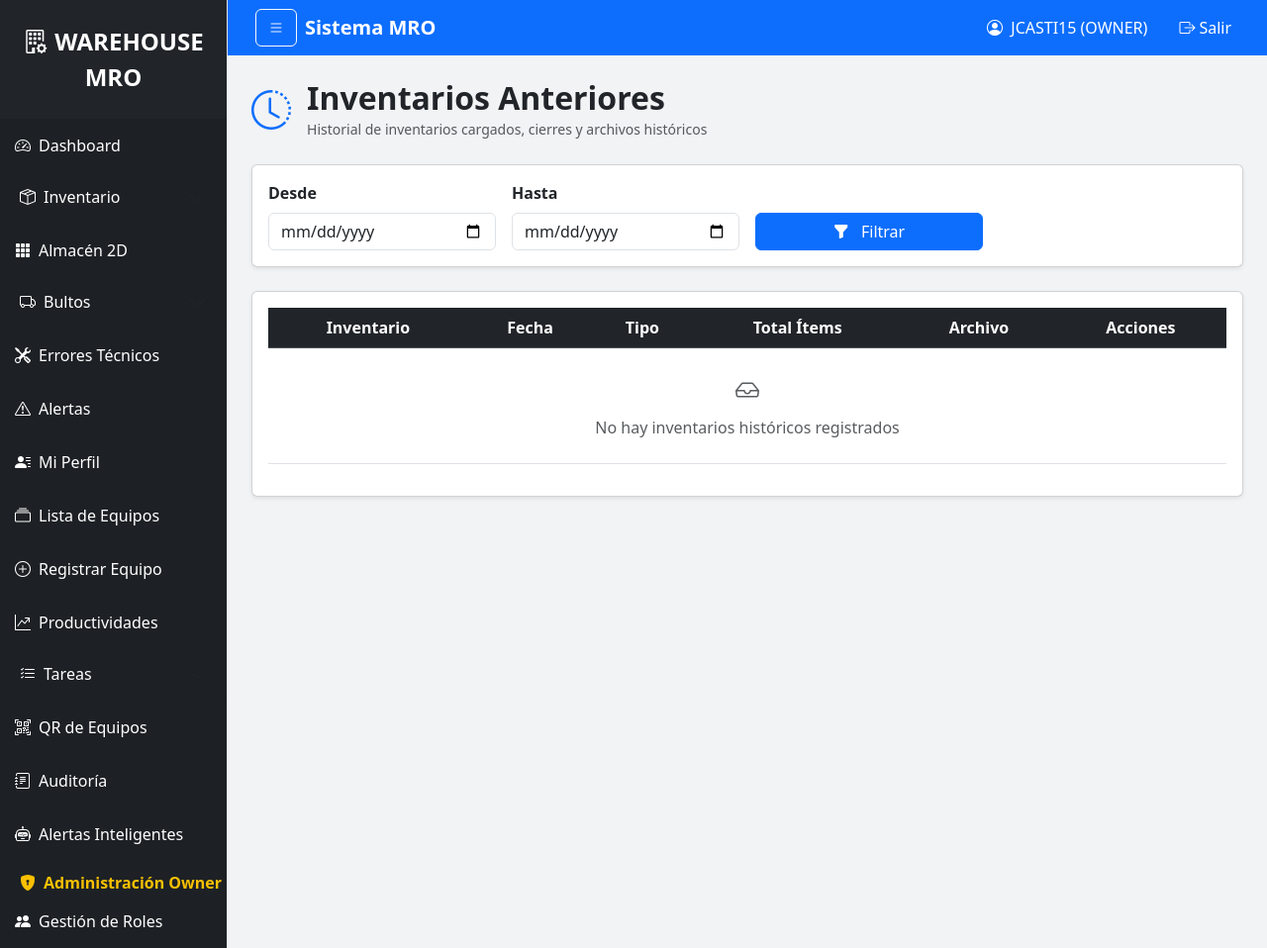
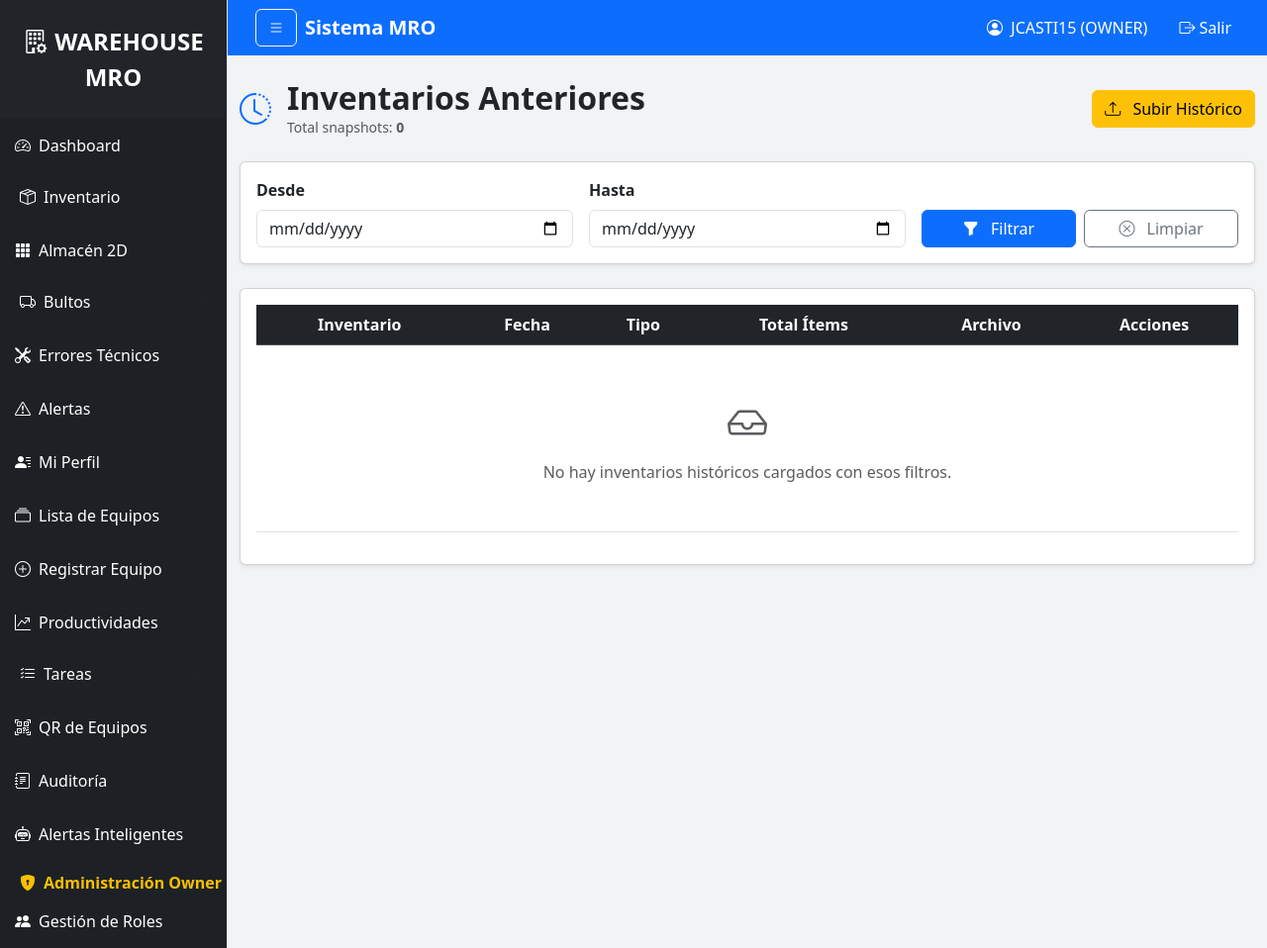
Before and after one commit to Joselu04991/warehouse_mro_4-main, a Flask app: page /inventory/history in a window 1280 px wide. Shown: the whole page at 99% size. Run offline with Flask 3, Linux system fonts and the light colour scheme; a user stored in the database is signed in; parts of the project's set-up code (start-up, migrations or seed data) failed here and were passed over.

Commit message:
Update history.html

```diff
--- a/templates/inventory/history.html
+++ b/templates/inventory/history.html
@@ -1,51 +1,45 @@
 {% extends "base.html" %}
 {% block content %}
 
-<div class="container-fluid">
-
-  <!-- ================= HEADER ================= -->
-  <div class="d-flex align-items-center mb-4">
-    <div class="me-3">
-      <i class="bi bi-clock-history fs-1 text-primary"></i>
-    </div>
+<div class="d-flex align-items-center justify-content-between mb-4">
+  <div class="d-flex align-items-center">
+    <i class="bi bi-clock-history fs-2 me-3 text-primary"></i>
     <div>
       <h2 class="fw-bold mb-0">Inventarios Anteriores</h2>
-      <small class="text-muted">
-        Historial de inventarios cargados, cierres y archivos históricos
-      </small>
+      <div class="text-muted small">Total snapshots: <span class="fw-semibold">{{ total_snapshots }}</span></div>
     </div>
   </div>
 
-  <!-- ================= FILTROS ================= -->
+  <a href="{{ url_for('inventory.upload_history') }}" class="btn btn-warning">
+    <i class="bi bi-upload me-2"></i> Subir Histórico
+  </a>
+</div>
+
 <div class="card shadow-sm mb-4">
   <div class="card-body">
-
     <form method="get" class="row g-3 align-items-end">
-
-        <div class="col-md-3">
+      <div class="col-md-4">
         <label class="form-label fw-semibold">Desde</label>
-          <input type="date" name="desde" class="form-control"
-                 value="{{ request.args.get('desde','') }}">
+        <input type="date" name="desde" value="{{ desde }}" class="form-control">
       </div>
 
-        <div class="col-md-3">
+      <div class="col-md-4">
         <label class="form-label fw-semibold">Hasta</label>
-          <input type="date" name="hasta" class="form-control"
-                 value="{{ request.args.get('hasta','') }}">
+        <input type="date" name="hasta" value="{{ hasta }}" class="form-control">
       </div>
 
-        <div class="col-md-3">
+      <div class="col-md-4 d-flex gap-2">
         <button class="btn btn-primary w-100">
           <i class="bi bi-funnel-fill me-2"></i> Filtrar
         </button>
+        <a class="btn btn-outline-secondary w-100" href="{{ url_for('inventory.history_inventory') }}">
+          <i class="bi bi-x-circle me-2"></i> Limpiar
+        </a>
       </div>
-
     </form>
-
   </div>
 </div>
 
-  <!-- ================= TABLA ================= -->
 <div class="card shadow-sm">
   <div class="card-body table-responsive">
 
@@ -57,7 +51,7 @@
           <th>Tipo</th>
           <th>Total Ítems</th>
           <th>Archivo</th>
-            <th>Acciones</th>
+          <th style="width: 170px;">Acciones</th>
         </tr>
       </thead>
 
@@ -65,70 +59,78 @@
         {% if snapshots %}
           {% for s in snapshots %}
           <tr>
+            <td class="fw-semibold">{{ s.snapshot_name }}</td>
 
-              <td class="fw-semibold">
-                {{ s.snapshot_name }}
+            <td class="text-center">
+              {{ s.creado_en.strftime('%d/%m/%Y') if s.creado_en else '-' }}
             </td>
 
             <td class="text-center">
-                {{ s.creado_en.strftime('%d/%m/%Y %H:%M') if s.creado_en else '-' }}
+              {% set t = (s.source_type or '') %}
+              <span class="badge {% if t=='HISTORICO' %} bg-warning text-dark {% elif t=='CIERRE' %} bg-danger {% else %} bg-secondary {% endif %}">
+                {{ t }}
+              </span>
             </td>
 
-              <td class="text-center">
-                {% if s.source_type == 'HISTORICO' %}
-                  <span class="badge bg-warning text-dark">
-                    <i class="bi bi-archive me-1"></i> Histórico
-                  </span>
-                {% elif s.source_type == 'CIERRE' %}
-                  <span class="badge bg-danger">
-                    <i class="bi bi-lock-fill me-1"></i> Cierre
-                  </span>
-                {% else %}
-                  <span class="badge bg-secondary">
-                    {{ s.source_type }}
-                  </span>
-                {% endif %}
-              </td>
+            <td class="text-center fw-bold">{{ s.total }}</td>
 
-              <td class="text-center fw-bold">
-                {{ s.total }}
-              </td>
-
-              <td class="text-center small text-muted">
+            <td class="text-center text-muted small">
               {{ s.source_filename or '—' }}
             </td>
 
             <td class="text-center">
               <a href="{{ url_for('inventory.history_detail', snapshot_id=s.snapshot_id) }}"
-                   class="btn btn-sm btn-outline-primary me-1"
-                   title="Ver detalle">
-                  <i class="bi bi-eye"></i>
+                 class="btn btn-sm btn-outline-primary me-1">
+                <i class="bi bi-eye me-1"></i> Ver
               </a>
 
-                <button class="btn btn-sm btn-outline-success"
-                        disabled
-                        title="Descargar Excel (próximamente)">
-                  <i class="bi bi-file-earmark-excel"></i>
-                </button>
+              <a href="{{ url_for('inventory.history_download', snapshot_id=s.snapshot_id) }}"
+                 class="btn btn-sm btn-outline-success">
+                <i class="bi bi-file-earmark-excel me-1"></i> Excel
+              </a>
             </td>
-
           </tr>
           {% endfor %}
         {% else %}
           <tr>
-              <td colspan="6" class="text-center text-muted py-4">
-                <i class="bi bi-inbox fs-4 d-block mb-2"></i>
-                No hay inventarios históricos registrados
+            <td colspan="6" class="text-center text-muted py-5">
+              <i class="bi bi-inbox fs-1 d-block mb-2"></i>
+              No hay inventarios históricos cargados con esos filtros.
             </td>
           </tr>
         {% endif %}
       </tbody>
+    </table>
 
-      </table>
+    {% if total_pages > 1 %}
+    <nav class="d-flex justify-content-between align-items-center mt-3">
+      <div class="text-muted small">
+        Página <span class="fw-semibold">{{ page }}</span> de <span class="fw-semibold">{{ total_pages }}</span>
+      </div>
+
+      <ul class="pagination mb-0">
+        <li class="page-item {% if page<=1 %}disabled{% endif %}">
+          <a class="page-link" href="{{ url_for('inventory.history_inventory', page=page-1, desde=desde, hasta=hasta) }}">«</a>
+        </li>
+
+        {% for p in range(1, total_pages+1) %}
+          {% if p==1 or p==total_pages or (p>=page-2 and p<=page+2) %}
+            <li class="page-item {% if p==page %}active{% endif %}">
+              <a class="page-link" href="{{ url_for('inventory.history_inventory', page=p, desde=desde, hasta=hasta) }}">{{ p }}</a>
+            </li>
+          {% elif p==page-3 or p==page+3 %}
+            <li class="page-item disabled"><span class="page-link">…</span></li>
+          {% endif %}
+        {% endfor %}
+
+        <li class="page-item {% if page>=total_pages %}disabled{% endif %}">
+          <a class="page-link" href="{{ url_for('inventory.history_inventory', page=page+1, desde=desde, hasta=hasta) }}">»</a>
+        </li>
+      </ul>
+    </nav>
+    {% endif %}
 
   </div>
 </div>
 
-</div>
-
 {% endblock %}
```
Lines whose indentation alone changed are shown as unchanged.
